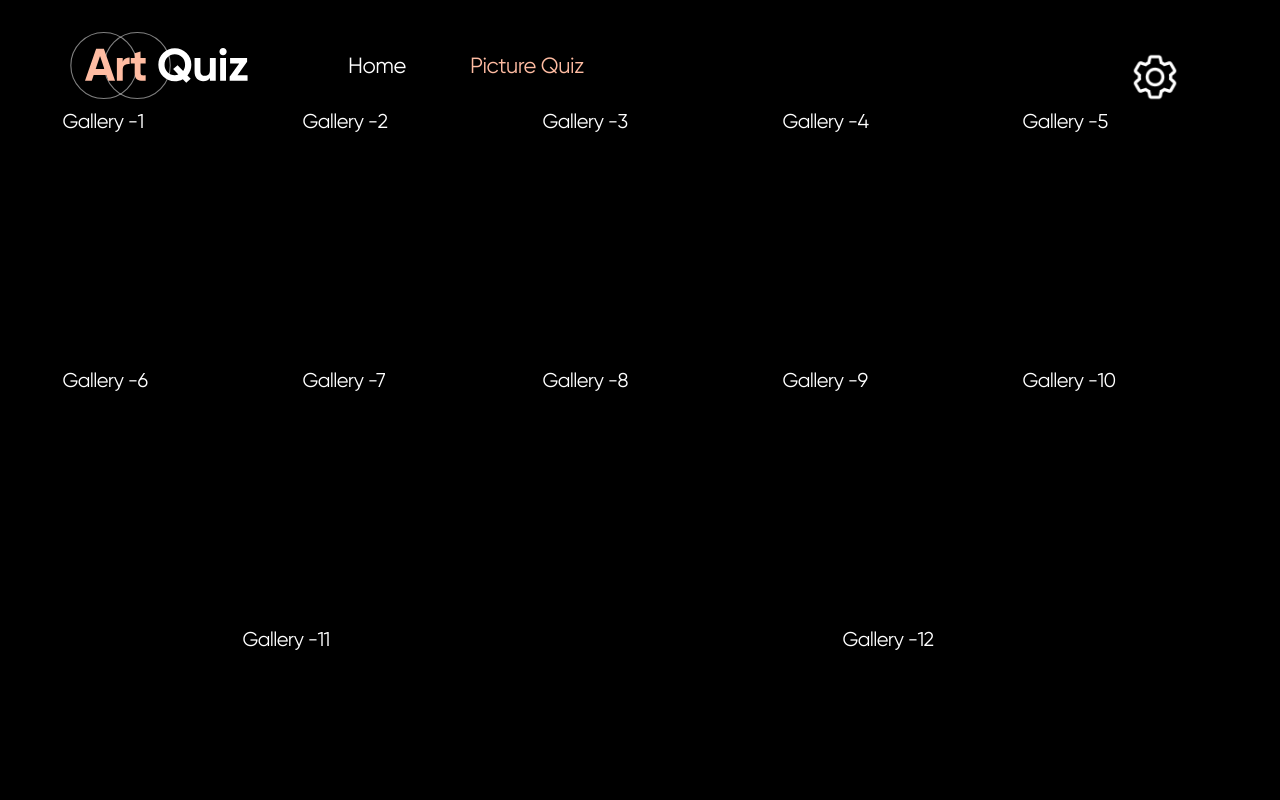
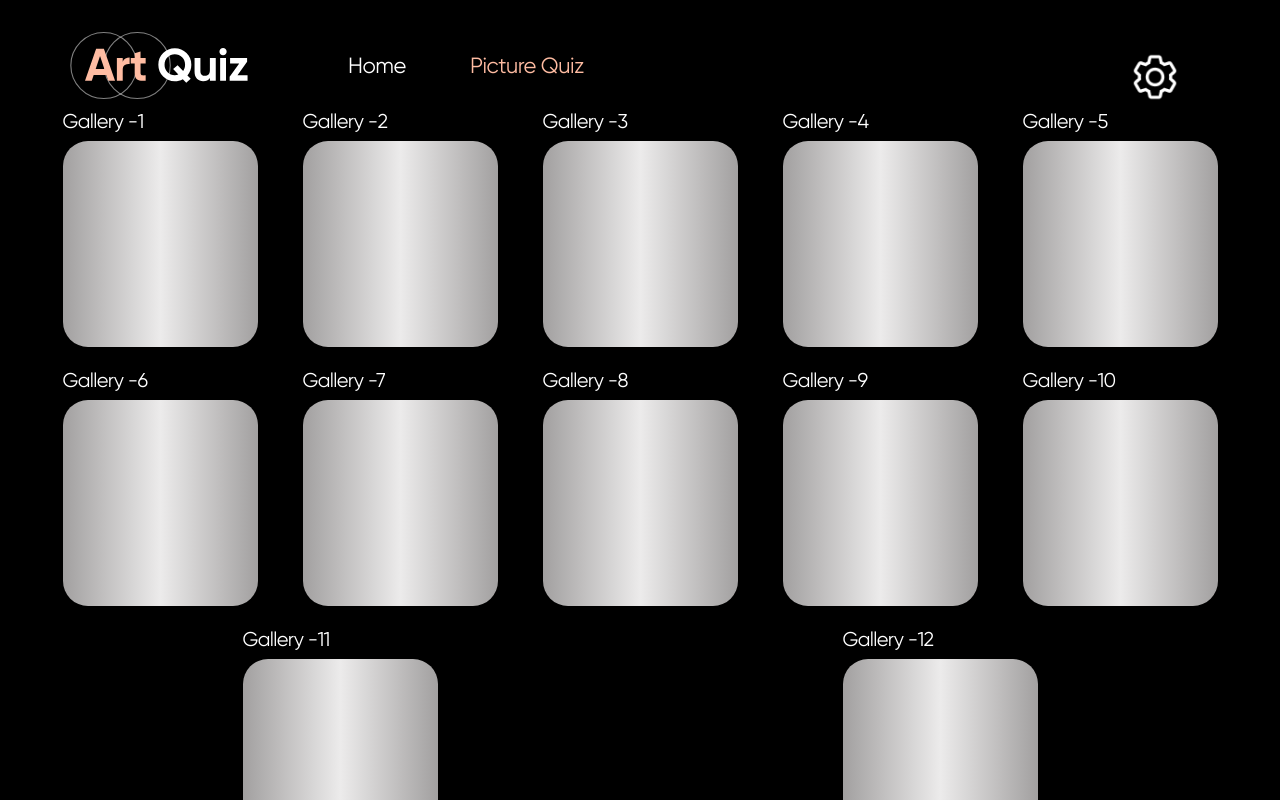
Before and after one commit to vedmond/aq-app, a React (Create React App) app: page /chose/pic in a window 1280 px wide. Built offline with nearby package versions, Linux system fonts and the light colour scheme; no server answers.

Commit message:
feat: add skeleton for CategoryGallery page

```diff
--- a/package.json
+++ b/package.json
@@ -11,8 +11,10 @@
     "@types/react": "^18.0.18",
     "@types/react-dom": "^18.0.6",
     "react": "^18.2.0",
+    "react-content-loader": "^6.2.0",
     "react-dom": "^18.2.0",
     "react-icons": "^4.6.0",
+    "react-loading-skeleton": "^3.1.0",
     "react-router-dom": "^6.3.0",
     "react-scripts": "5.0.1",
     "sass": "^1.54.9",
--- a/src/components/CategoryGallery.tsx
+++ b/src/components/CategoryGallery.tsx
@@ -4,6 +4,8 @@ import style from '../scss/ChoseTask.module.scss'
 import dateQuiz from '../assets/date.json'
 import {useNavigate} from 'react-router-dom'
 import { ImgGallery } from './ImgGallery'
+// import { BiLoader } from "react-icons/bi"
+import  {SkeletonMobile, SkeletonDesktop}  from './SkeletonGallery'
 
 
 
@@ -22,20 +24,26 @@ export const CategoryGallery = (
   }: any) => {
 
     const [linkPic, setLinkPic] = React.useState('')
+    const [isLoading, setIsLoading] = React.useState(true)
+    const [isScreenMobile, setIsScreenMobile] = React.useState(true)
     const startPic = +idDate + 5
     const currentLink = `${linkCategory === 'pic' ? dateQuiz[startPic].imgUrl : dateQuiz[idDate].imgUrl}`
 
 
-
     React.useEffect(() => {
-     const linkRead = async() => {
-      await fetch(currentLink).then(res => {
-        setLinkPic(res.url)
-        return res
-      })
+      const linkRead = async() => {
+        const response = await fetch(currentLink)
+        setLinkPic(response.url)
+        setIsLoading(false)
+        return
       }
       linkRead()
     }, [currentLink])
+
+    React.useEffect(() => {
+      const screenWidth = window.screen.width
+      screenWidth <= 520 ? setIsScreenMobile(true) : setIsScreenMobile(false)
+    },[])
 
     const containerStyle  = {
       backgroundImage: `url("${linkPic}")`,
@@ -60,6 +68,10 @@ export const CategoryGallery = (
       setCategoryId(idDate)
     };
 
+
+
+
+
     const localNameStorage = `${linkCategory}${numGallery}`
     const score: any = localStorage.getItem('score')
     const scoreObj = JSON.parse(score)
@@ -76,7 +88,8 @@ export const CategoryGallery = (
         }>
           {result}<span className={style.item__text}>/{question}</span>
       </div>
-      {linkPic &&
+      {isLoading ?
+      (isScreenMobile ? <SkeletonMobile /> : <SkeletonDesktop />) :
       <ImgGallery
         startQuiz={startQuiz}
         result={result}
--- a/src/components/ImgGallery.tsx
+++ b/src/components/ImgGallery.tsx
@@ -8,7 +8,6 @@ export const ImgGallery = (
   question,
   containerStyle,} : any
 ) => {
-  console.log('containerStyle', containerStyle)
   return (
     <div>
       <div
--- /dev/null
+++ b/src/components/SkeletonGallery.tsx
@@ -0,0 +1,29 @@
+import React from "react"
+import ContentLoader from "react-content-loader"
+
+export const SkeletonMobile = () => (
+  <ContentLoader
+    rtl
+    speed={2}
+    width={155}
+    height={146}
+    viewBox="0 0 155 146"
+    backgroundColor="#a2a0a0"
+    foregroundColor="#ecebeb"
+  >
+    <rect x="0" y="0" rx="20" ry="20" width="155" height="146" />
+  </ContentLoader>
+)
+
+export const SkeletonDesktop = () => (
+  <ContentLoader
+    speed={2}
+    width={195}
+    height={206}
+    viewBox="0 0 195 206"
+    backgroundColor="#a2a0a0"
+    foregroundColor="#ecebeb"
+  >
+    <rect x="0" y="0" rx="25" ry="25" width="195" height="206" />
+  </ContentLoader>
+)
```
Also changed, not shown: 1 other file (tests, documents, lock files or other folders).
